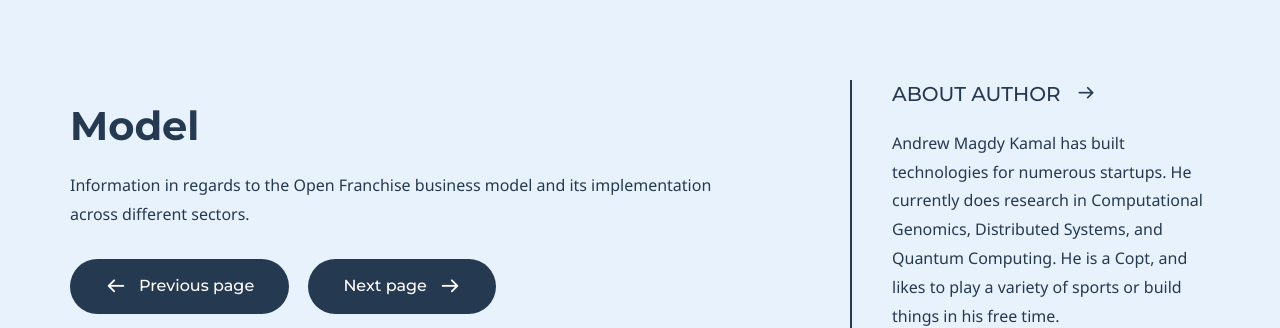
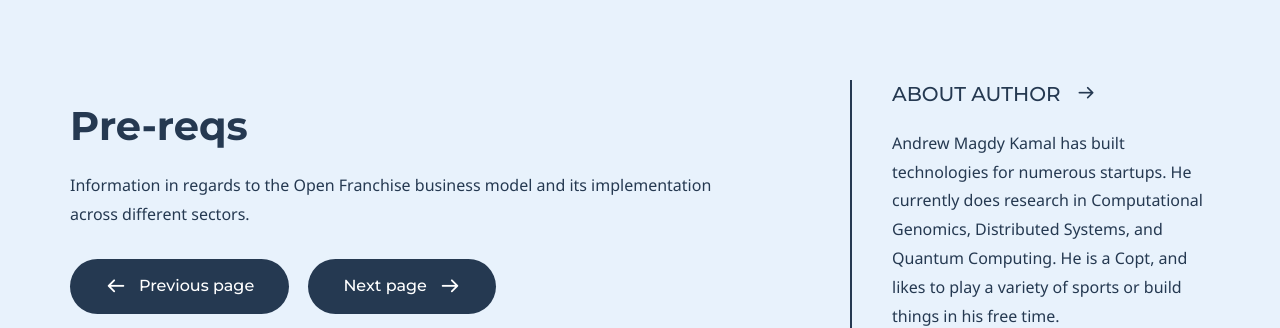
Before and after one commit to ChainTerra/BTCLT-Guide, a Jekyll site: the page built from prereqs.md, in a window 1280 px wide. Shown: the part 160-488 px from the top of the page. Built offline with Jekyll 4.4.1, drawn with Linux system fonts in a browser that asks for light colours; some web fonts are replaced.

Commit message:
Update prereqs.md

```diff
--- a/prereqs.md
+++ b/prereqs.md
@@ -5,7 +5,7 @@ keywords:
 comments: false
 
 # Hero section
-title: Model
+title: Pre-reqs
 description: Information in regards to the Open Franchise business model and its implementation across different sectors.
 
 # Author box
```
